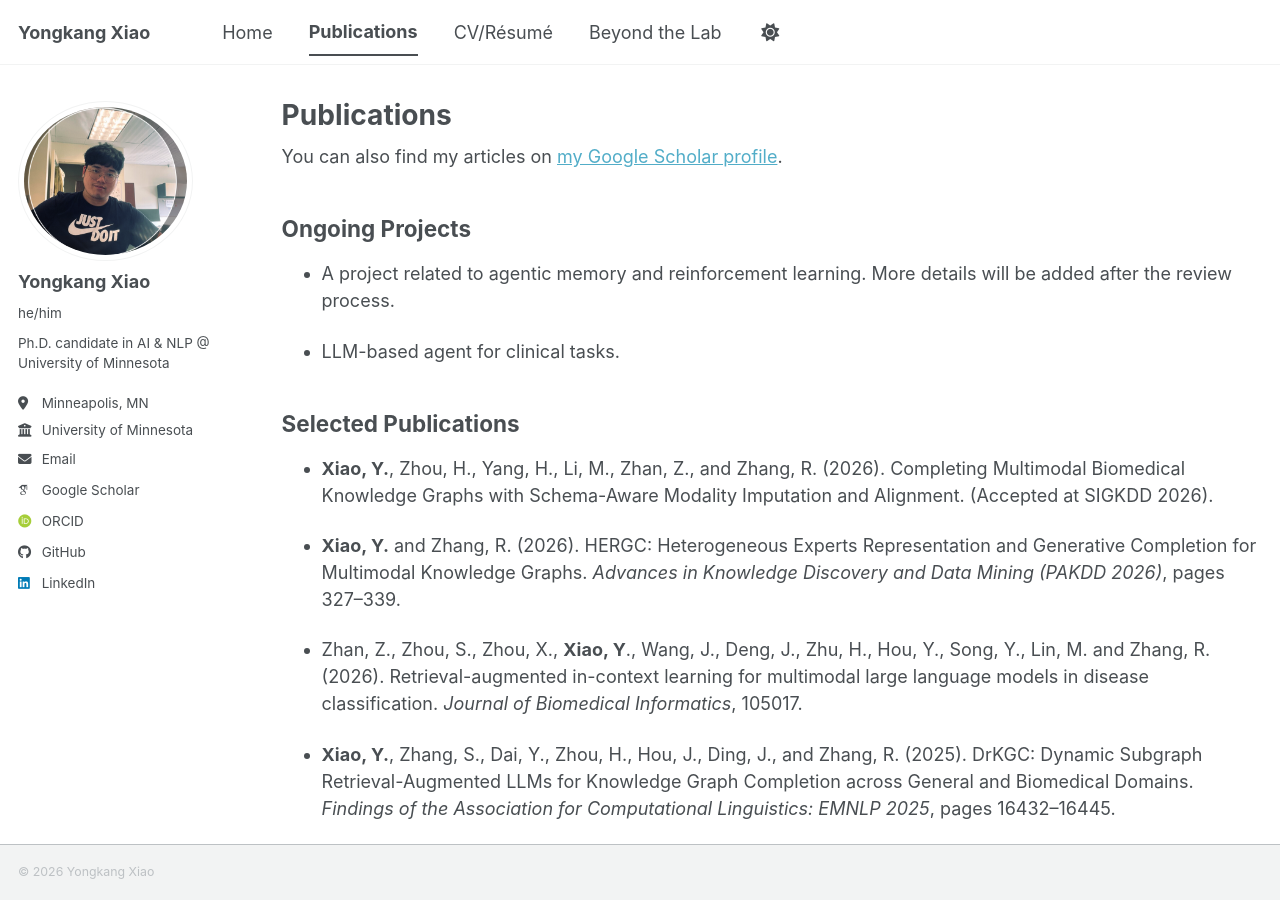
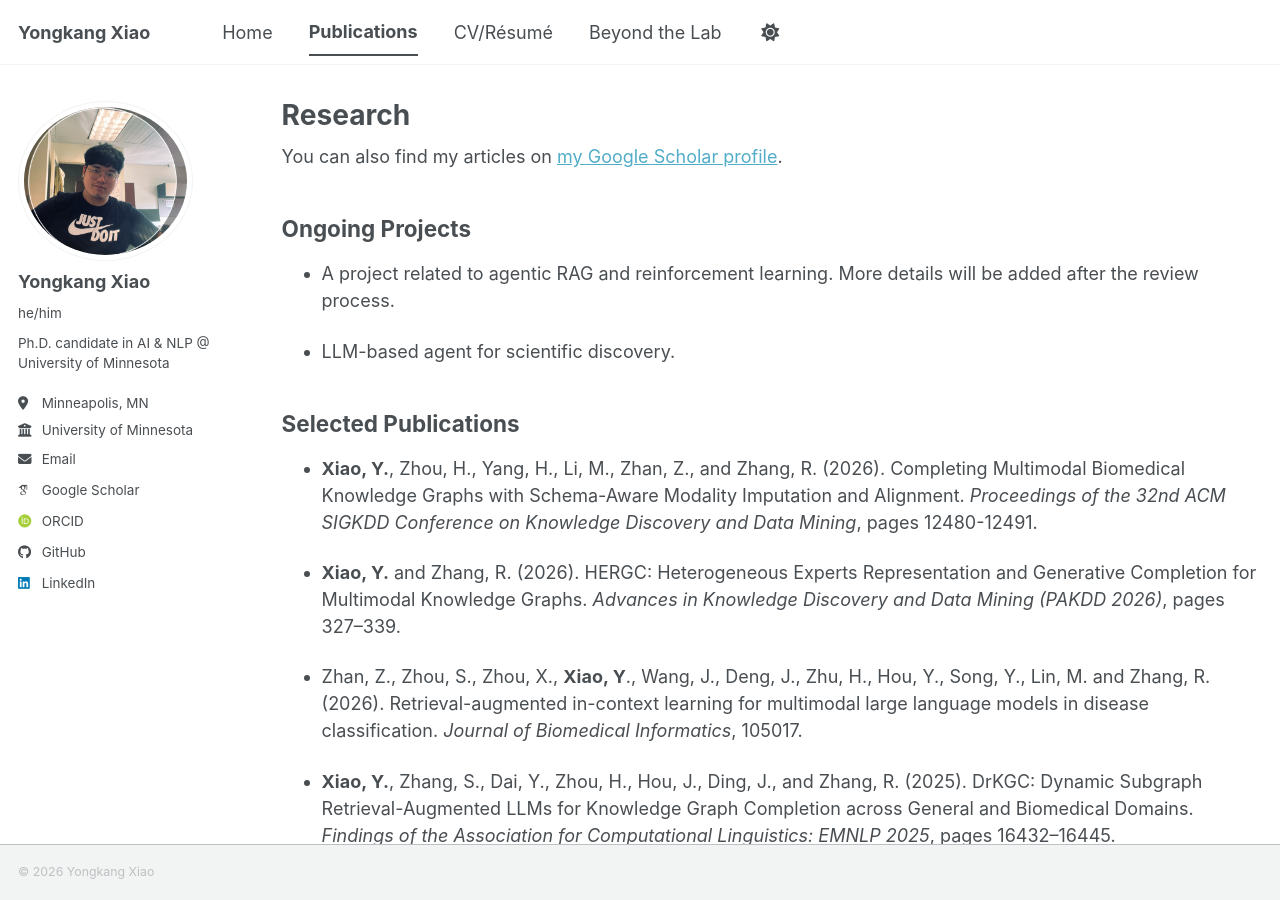
Before and after one commit to TheYKXiao/TheYKXiao.github.io, a Jekyll site: the page built from _pages/publications.md, in a window 1280 px wide and 900 px high. Built offline with Jekyll 4.4.1, drawn with Linux system fonts in a browser that asks for light colours; some web fonts are replaced; a script bundle is joined from its source files by our own code; library files that are not in the unit come from our copies.

Commit message:
Update homepage

```diff
--- a/_pages/publications.md
+++ b/_pages/publications.md
@@ -1,6 +1,6 @@
 ---
 layout: archive
-title: "Publications"
+title: "Research"
 permalink: /publications/
 author_profile: true
 ---
@@ -12,9 +12,9 @@ author_profile: true
 
 ## Ongoing Projects
 
-* A project related to agentic memory and reinforcement learning. More details will be added after the review process.
+* A project related to agentic RAG and reinforcement learning. More details will be added after the review process.
 
-* LLM-based agent for clinical tasks.
+* LLM-based agent for scientific discovery.
 
 
 
@@ -42,7 +42,7 @@ author_profile: true
   *Scientific reports*, 2024. -->
 
 
-* **Xiao, Y.**, Zhou, H., Yang, H., Li, M., Zhan, Z., and Zhang, R. (2026). Completing Multimodal Biomedical Knowledge Graphs with Schema-Aware Modality Imputation and Alignment. (Accepted at SIGKDD 2026).
+* **Xiao, Y.**, Zhou, H., Yang, H., Li, M., Zhan, Z., and Zhang, R. (2026). Completing Multimodal Biomedical Knowledge Graphs with Schema-Aware Modality Imputation and Alignment. *Proceedings of the 32nd ACM SIGKDD Conference on Knowledge Discovery and Data Mining*, pages 12480-12491.
 
 * **Xiao, Y.** and Zhang, R. (2026). HERGC: Heterogeneous Experts Representation and Generative Completion for Multimodal Knowledge Graphs. *Advances in Knowledge Discovery and Data Mining (PAKDD 2026)*, pages 327–339.
 
```
Also changed, not shown: _pages/cv.md (+1 -1 lines).
